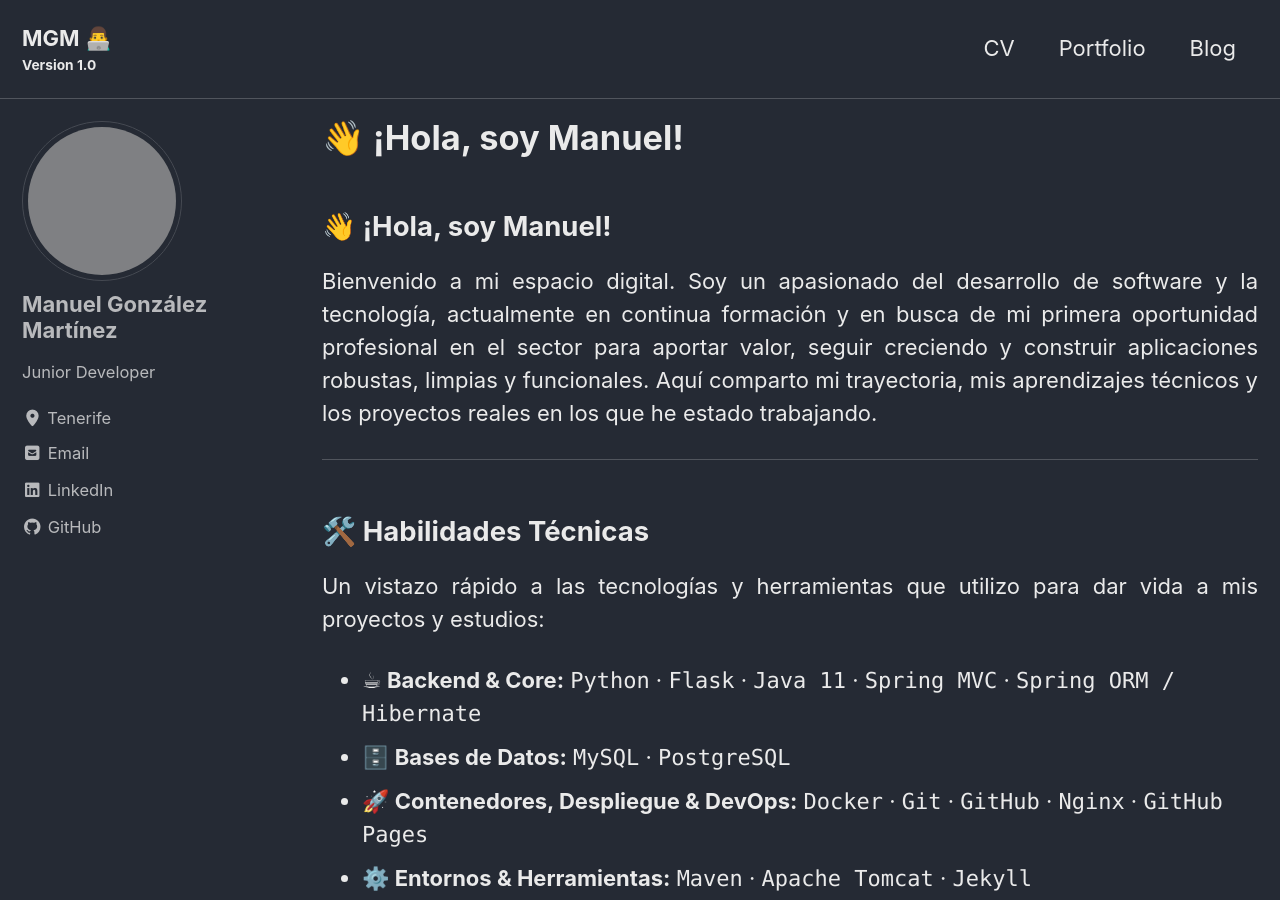
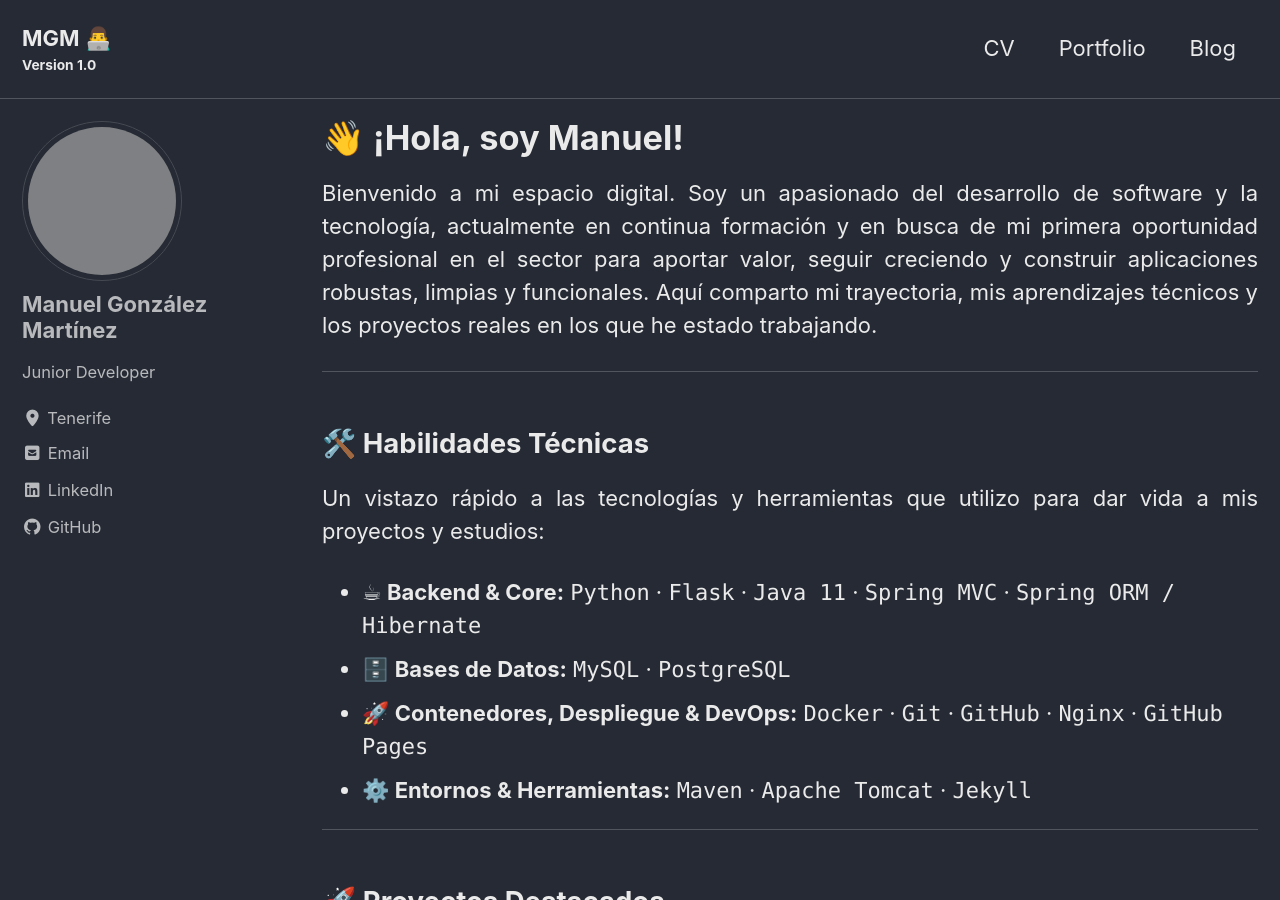
Before and after one commit to manuelgm92/mgm-web, a Jekyll site: the page built from index.md, in a window 1280 px wide and 900 px high. Built offline with Jekyll 4.4.1, drawn with Linux system fonts in a browser that asks for light colours; cached includes are drawn as plain includes; our own code applies the rules of GitHub Pages for plain Markdown files; part of the change alters nothing that is shown; grey boxes are pictures that could not be loaded.

Commit message:
fix(home): solucionar título duplicado en la página de inicio
mover el título de bienvenida al Front Matter del archivo index.md para evitar que el diseño home lo renderice dos veces en la cabecera.

```diff
--- a/index.md
+++ b/index.md
@@ -2,9 +2,9 @@
 layout: home
 author_profile: true
 classes: wide
+title: "👋 ¡Hola, soy Manuel!"
 ---
 
-## 👋 ¡Hola, soy Manuel!
 
 Bienvenido a mi espacio digital. Soy un apasionado del desarrollo de software y la tecnología, actualmente en continua formación y en busca de mi primera oportunidad profesional en el sector para aportar valor, seguir creciendo y construir aplicaciones robustas, limpias y funcionales. Aquí comparto mi trayectoria, mis aprendizajes técnicos y los proyectos reales en los que he estado trabajando.
 
```
